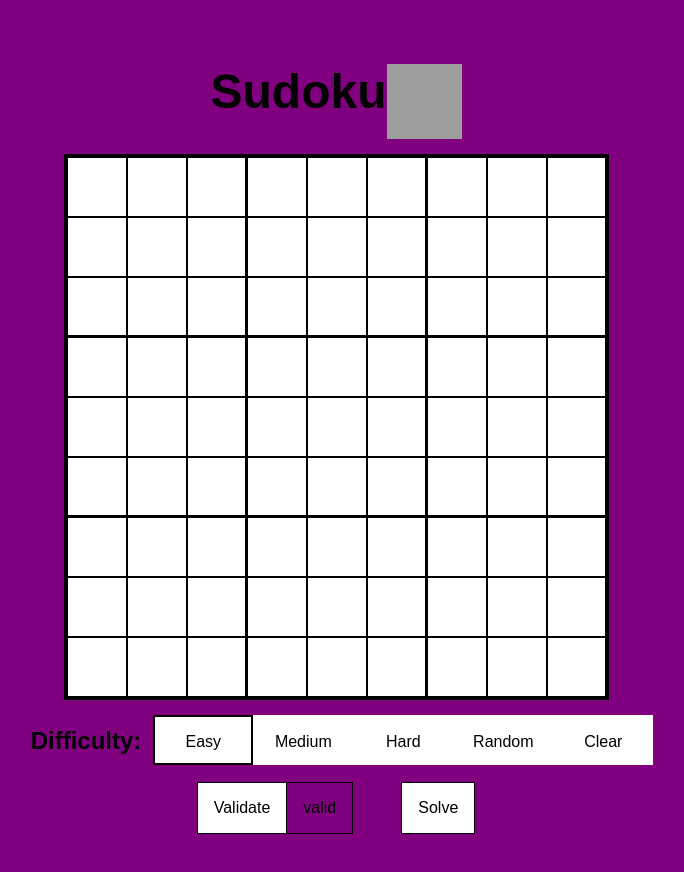
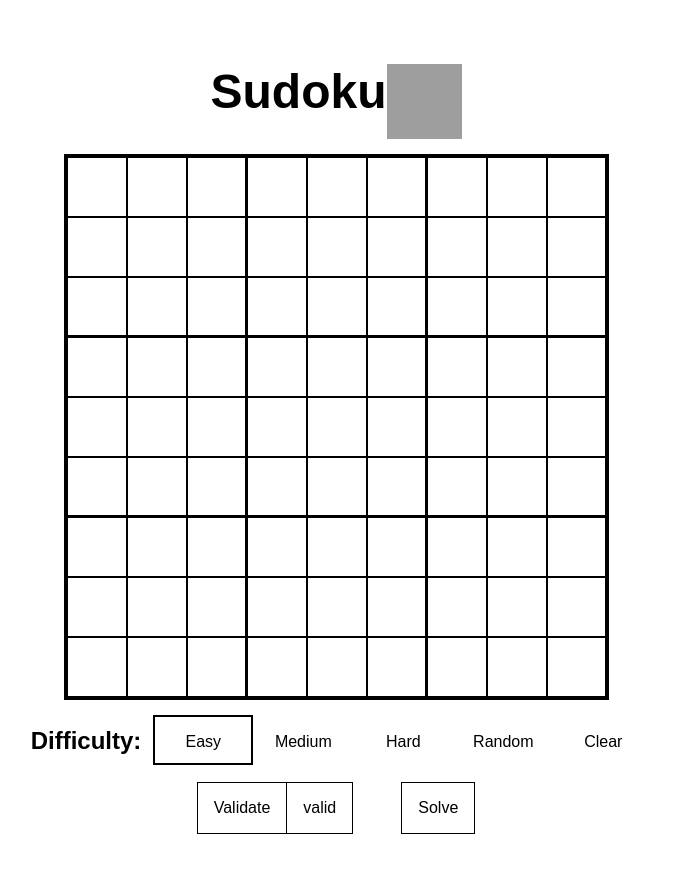
Before and after one commit to OatGoddess/Sudoku, a Next.js app: page / in a window 1280 px wide. Shown: the top 872 px of the page, without its empty margins (304-988 px from the left). Built offline with nearby package versions, Linux system fonts and the light colour scheme; no server answers; grey boxes are pictures that could not be loaded.

Commit message:
Update globals.css

```diff
--- a/styles/globals.css
+++ b/styles/globals.css
@@ -3,7 +3,6 @@ body {
   padding: 0;
   margin: 0;
   font-family: Arial;
-  background-color: Purple;
 }
 
 a {
```
